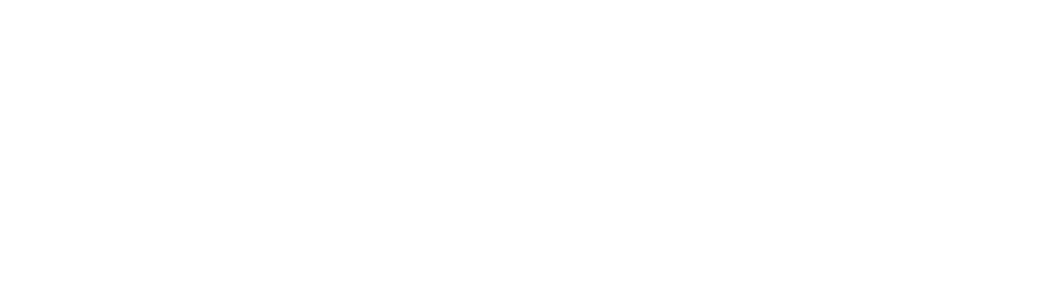
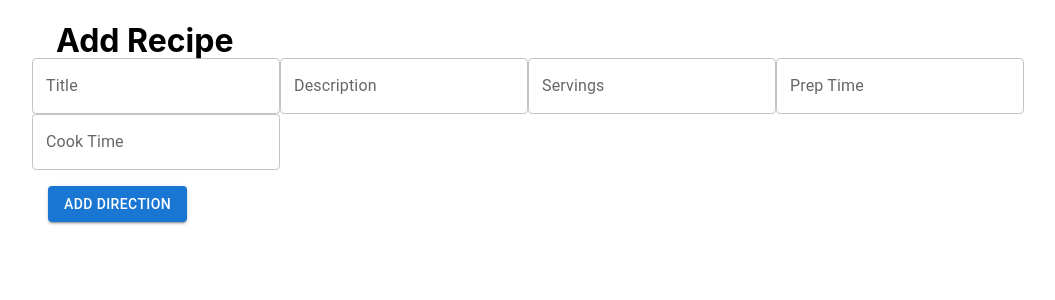
Before and after one commit to Dayany/crescendocollective, a React (Create React App) app: page /addRecipe in a window 1280 px wide. Before the commit this address had no page. Shown: the top 300 px of the page, without its empty margins (8-1063 px from the left). Built offline with nearby package versions, Linux system fonts and the light colour scheme.

Commit message:
Add Recipes

```diff
--- a/src/App.js
+++ b/src/App.js
@@ -3,6 +3,7 @@ import { BrowserRouter as Router, Routes, Route } from 'react-router-dom';
 import Home from './pages/Home';
 import { Container } from '@mui/material';
 import ViewRecipeDetail from './components/Recipes/ViewRecipeDetail';
+import AddRecipe from './components/Recipes/AddRecipe';
 
 function App() {
   return (
@@ -11,6 +12,7 @@ function App() {
         <Routes>
           <Route path="/" exact element={<Home />} />
           <Route path="/viewRecipe/:recipeId" element={<ViewRecipeDetail />} />
+          <Route path="/addRecipe" element={<AddRecipe />} />
         </Routes>
       </Router>
     </Container>
--- /dev/null
+++ b/src/components/Directions/AddDirections.js
@@ -0,0 +1,34 @@
+import { Button, Checkbox, FormControlLabel, Grid, TextField } from '@mui/material';
+
+function AddDirections({ direction, removeDirection, index, editDirection }) {
+  return (
+    <Grid container spacing={3}>
+      <Grid item xs={12}>
+        <h3>Step {index + 1}</h3>
+        <TextField
+          id="instructions"
+          name="instructions"
+          label="Instructions"
+          value={direction.instructions}
+          onChange={(e) => editDirection({ ...direction, instructions: e.target.value })}
+        />
+        <FormControlLabel
+          control={
+            <Checkbox
+              id="optional"
+              name="optional"
+              value={direction.optional}
+              onChange={(e) => editDirection({ ...direction, optional: e.target.checked })}
+            />
+          }
+          label="Optional"
+        />
+        <Button color="error" onClick={() => removeDirection(direction?.uuid)}>
+          Remove
+        </Button>
+      </Grid>
+    </Grid>
+  );
+}
+
+export default AddDirections;
--- /dev/null
+++ b/src/components/Recipes/AddRecipe.js
@@ -0,0 +1,110 @@
+import { Button, FormControl, Grid, TextField } from '@mui/material';
+import { useState } from 'react';
+import { v4 as uuidv4 } from 'uuid';
+import AddDirections from '../Directions/AddDirections';
+
+function AddRecipe({ recipe }) {
+  const today = new Date();
+  const now = `${
+    today.getMonth() + 1 < 10 ? '0' : ''
+  }${today.toLocaleDateString()} ${today.toLocaleTimeString()}`;
+
+  const uuid = recipe ? recipe.uuid : uuidv4();
+
+  const [title, setTitle] = useState(recipe ? recipe.title : '');
+  const [description, setDescription] = useState(recipe ? recipe.description : '');
+  const [servings, setServings] = useState(recipe ? recipe.servings : '');
+  const [ingredients, setIngredients] = useState(recipe ? recipe.ingredients : []);
+  const [prepTime, setPrepTime] = useState(recipe ? recipe.prepTime : '');
+  const [cookTime, setCookTime] = useState(recipe ? recipe.cookTime : '');
+  const postDate = useState(recipe ? recipe.postDate : now);
+  const editDate = useState(recipe ? now : '');
+  const [directions, setDirections] = useState(recipe ? recipe.directions : []);
+
+  const addDirection = () => {
+    setDirections((currentDirections) => [
+      ...currentDirections,
+      { uuid: uuidv4(), instructions: '', optional: false },
+    ]);
+  };
+  const removeDirection = (directionId) => {
+    if (!directionId) return;
+    setDirections((currentDirections) =>
+      currentDirections.filter((direction) => direction.uuid !== directionId)
+    );
+  };
+  const editDirection = (direction) => {
+    setDirections((currentDirections) =>
+      currentDirections.map((curr) =>
+        curr.uuid === direction.uuid
+          ? {
+              ...direction,
+            }
+          : curr
+      )
+    );
+  };
+
+  return (
+    <>
+      <h1>Add Recipe</h1>
+      <Grid container spacing={3}>
+        <FormControl>
+          <Grid item xs={12}>
+            <TextField
+              id="title"
+              name="title"
+              label="Title"
+              value={title}
+              onChange={(e) => setTitle(e.target.value)}
+            />
+            <TextField
+              id="description"
+              name="description"
+              label="Description"
+              value={description}
+              onChange={(e) => setDescription(e.target.value)}
+            />
+            <TextField
+              id="servings"
+              name="servings"
+              label="Servings"
+              value={servings}
+              onChange={(e) => setServings(e.target.value)}
+            />
+            <TextField
+              id="prepTime"
+              name="prepTime"
+              label="Prep Time"
+              value={prepTime}
+              onChange={(e) => setPrepTime(e.target.value)}
+            />
+            <TextField
+              id="cookTime"
+              name="cookTime"
+              label="Cook Time"
+              value={cookTime}
+              onChange={(e) => setCookTime(e.target.value)}
+            />
+            {directions.map((direction, index) => (
+              <AddDirections
+                key={direction.uuid}
+                index={index}
+                direction={direction}
+                editDirection={editDirection}
+                removeDirection={removeDirection}
+              />
+            ))}
+          </Grid>
+          <Grid m={2} item xs={6}>
+            <Button variant="contained" color="primary" onClick={addDirection}>
+              Add Direction
+            </Button>
+          </Grid>
+        </FormControl>
+      </Grid>
+    </>
+  );
+}
+
+export default AddRecipe;
```
